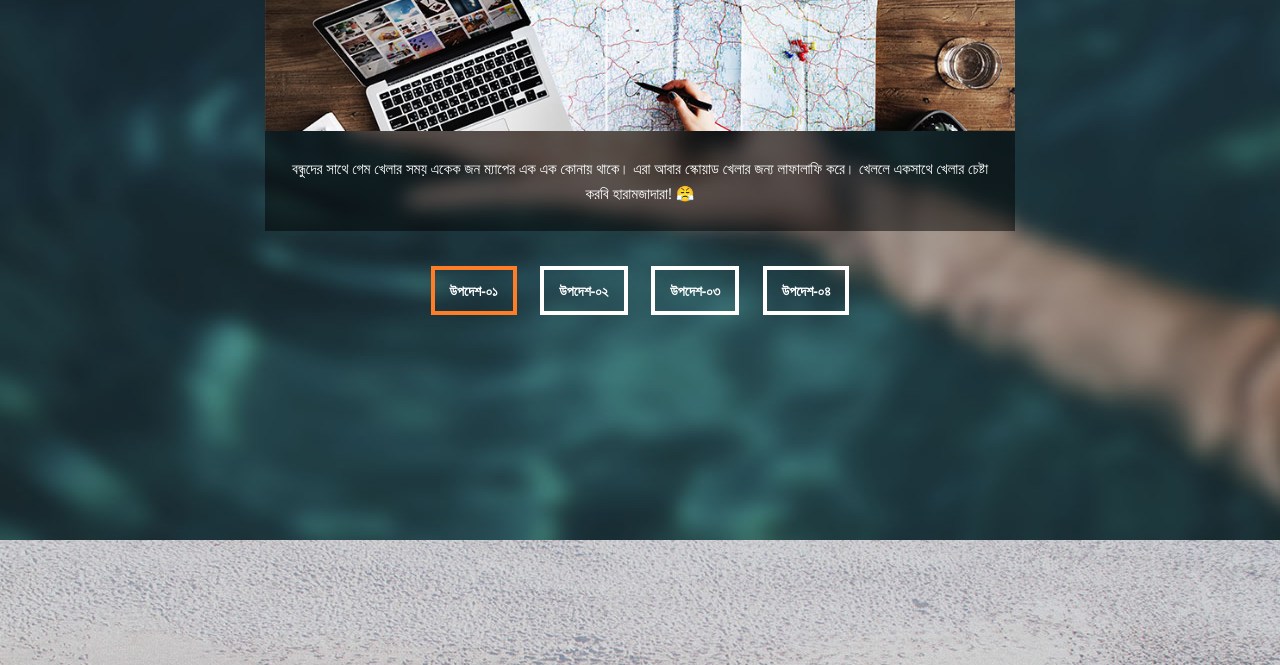
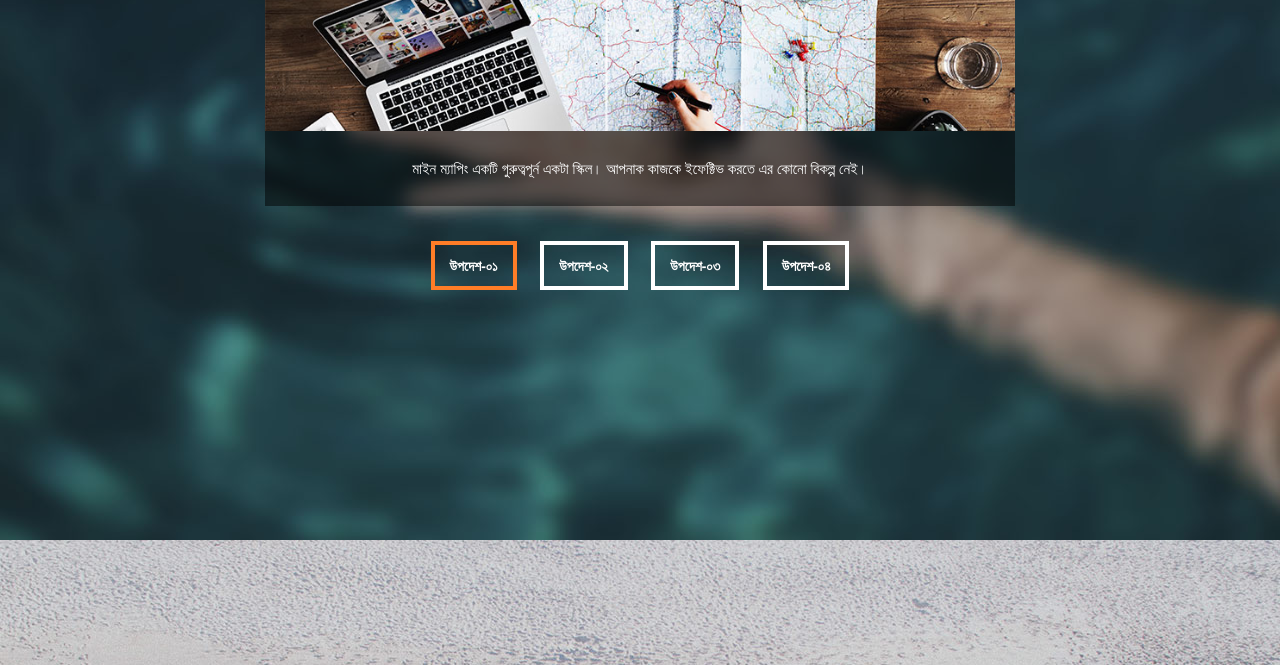
Before and after one commit to mahadi119/mhs-bangla01, a plain HTML site: page index.html in a window 1280 px wide. Shown: the part 2660-3325 px from the top of the page. Drawn offline with nearby package versions, Linux system fonts and the light colour scheme.

Commit message:
change in advice one

```diff
--- a/index.html
+++ b/index.html
@@ -191,7 +191,7 @@
                     <section id="first-tab-group" class="tabgroup">
                       <div id="tab1">
                         <img src="img/1st-tab.jpg" alt="">
-                        <p>বন্ধুদের সাথে গেম খেলার সময় একেক জন ম্যাপের এক এক কোনায় থাকে। এরা আবার স্কোয়াড খেলার জন্য লাফালাফি করে। খেললে একসাথে খেলার চেষ্টা করবি হারামজাদারা! 😤</p>
+                        <p>মাইন ম্যাপিং একটি গুরুত্বপূর্ন একটা স্কিল। আপনাক কাজকে ইফেক্টিভ করতে এর কোনো বিকল্প নেই।</p>
                       </div>
                       <div id="tab2">
                         <img src="img/2nd-tab.jpg" alt="">
```
